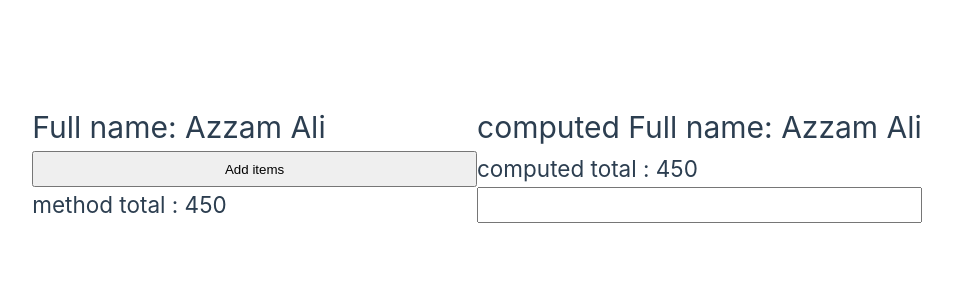
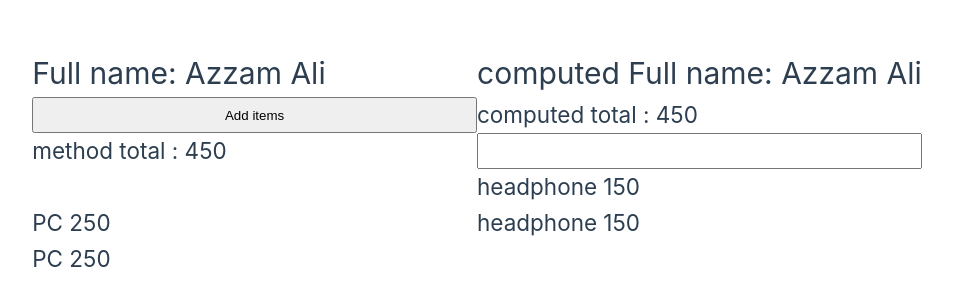
Before and after one commit to Azz3m90/VueJS, a Vue app: page / in a window 1280 px wide. Shown: the part 237-542 px from the top of the page, without its empty margins (163-1116 px from the left). Built offline with nearby package versions, Linux system fonts and the light colour scheme.

Commit message:
computed v-for rendering

```diff
--- a/src/App.vue
+++ b/src/App.vue
@@ -6,7 +6,11 @@
 <button @click="items.push({id:4,title:'mouse',price:75})">Add items</button>
 <h2>computed total : {{ total }}</h2>
 <h2>method total : {{ getTotal() }}</h2>
-<input type="text" v-model="country"/>
+<input type="text" v-model="country"/><br>
+<template v-for="item in items":key="item.id">
+  <h2 v-if="item.price > 100">{{ item.title }} {{ item.price }}</h2>
+</template>
+  <h2 v-for="item in expensiveItems">{{ item.title }} {{ item.price }}</h2>
 </template>
 
 <script>
@@ -50,6 +54,9 @@ export default {
     total(){
        console.log('computed method is called')
       return this.items.reduce((total,curr) => (total = total + curr.price),0)
+    },
+    expensiveItems(){
+      return this.items.filter(item =>item.price > 100)
     }
   },
 }
```
